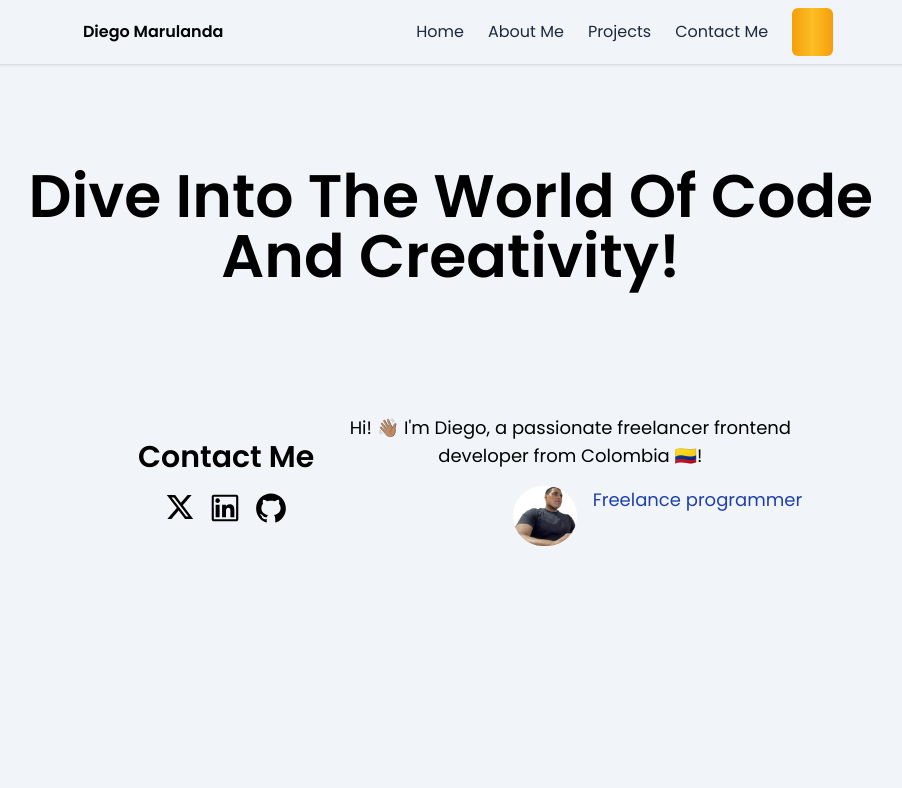
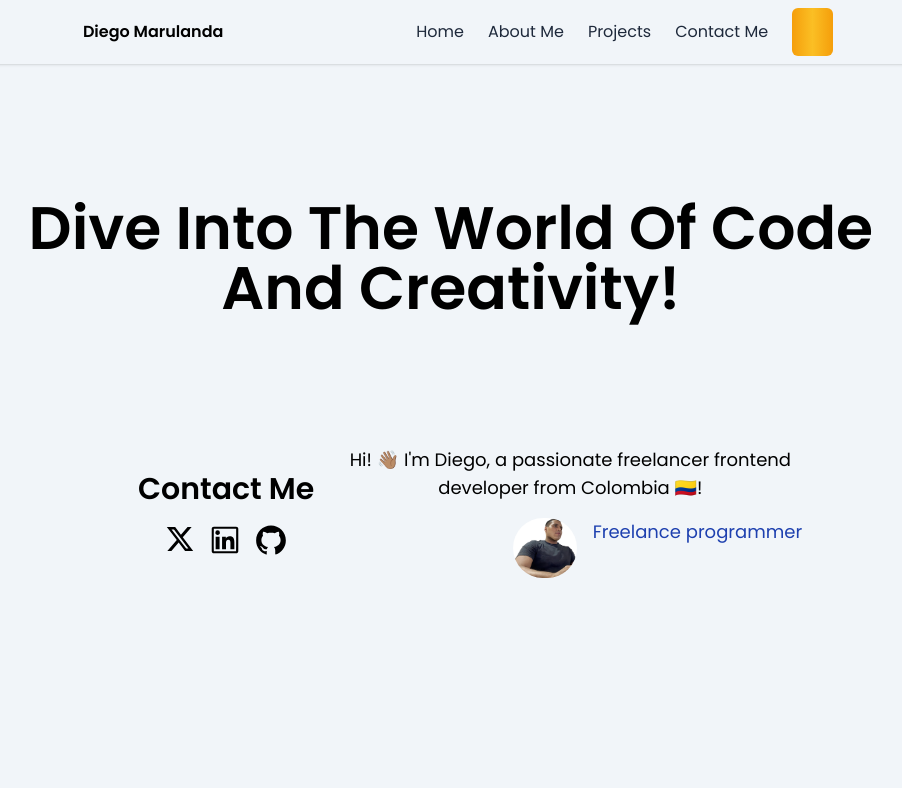
Before and after one commit to DiegoMarulandaB/Portfolio, a Next.js app: page / in a window 1280 px wide. Shown: the top 788 px of the page, without its empty margins (182-1084 px from the left). Built offline with nearby package versions, Linux system fonts and the light colour scheme; some icons are missing.

Commit message:
style: :bug: add fixes home

```diff
--- a/src/components/Home/Home.tsx
+++ b/src/components/Home/Home.tsx
@@ -11,7 +11,7 @@ const HomePage = () => {
       <div className="relative w-full">
         <div className="grid place-items-center min-h-[86vh] px-8">
           <div className="container mx-auto grid place-items-center h-max text-center">
-            <h1 className="bg-slate-100 dark:bg-slate-700 text-center mt-18 ">
+            <h1 className="bg-slate-100 dark:bg-slate-700 text-center mt-16 ">
               <AnimatedText text="Dive into the world of code and creativity!" className=" mx-2 mr-2 mt-5" />
             </h1>
             {/* card */}
```
